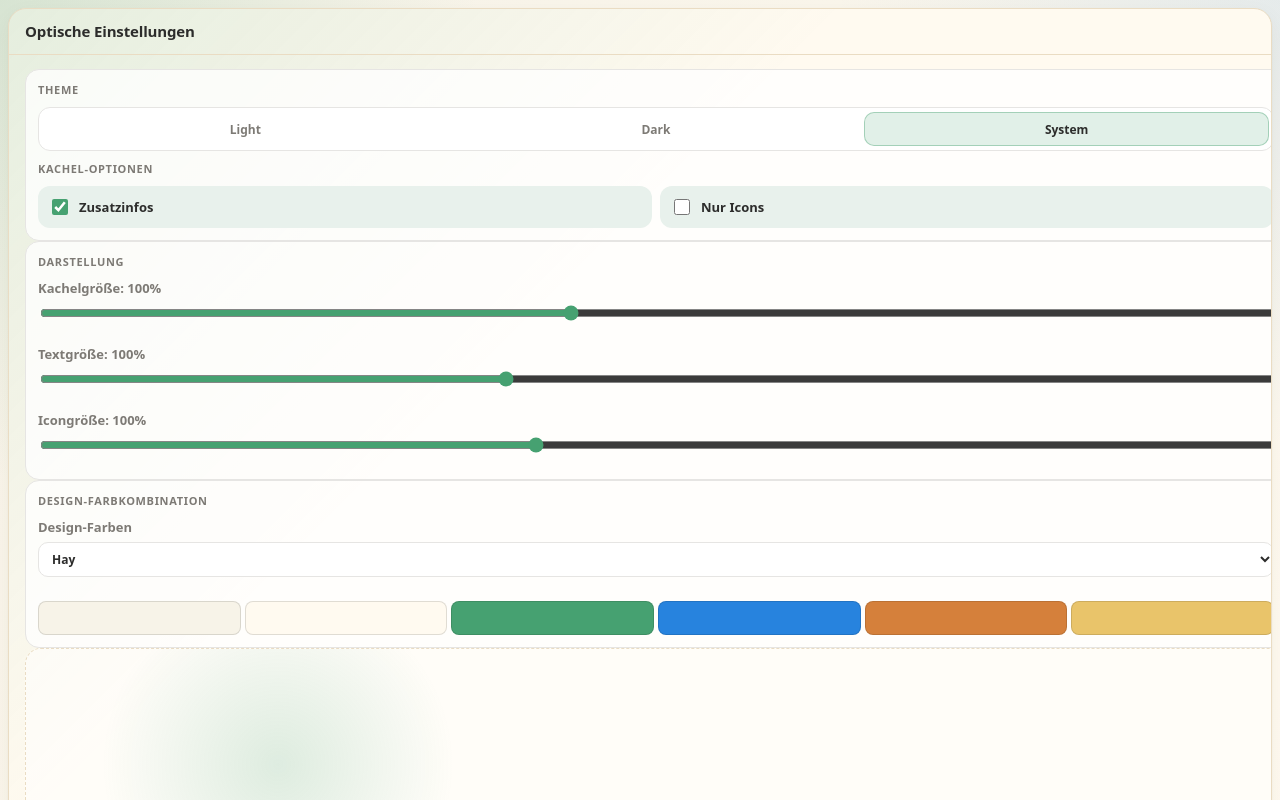
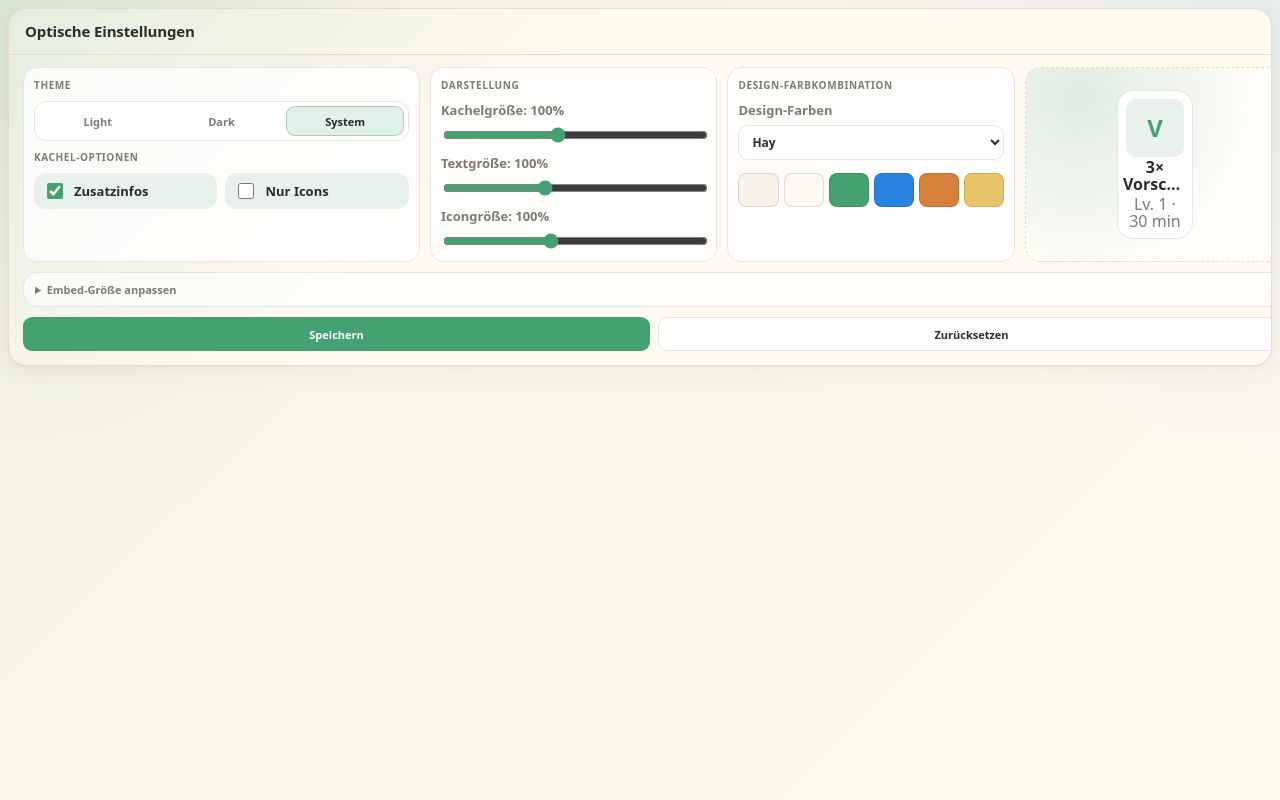
Before and after one commit to Max-Nagler/Hay-Day-Calc., a Next.js app: page /appearance in a window 1280 px wide. Shown: the top 800 px of the page. Built offline with nearby package versions, Linux system fonts and the light colour scheme.

Commit message:
Refactor appearance.css for layout and styling updates

```diff
--- a/app/appearance/appearance.css
+++ b/app/appearance/appearance.css
@@ -13,17 +13,25 @@
 
 .appearanceBody {
   display: grid;
-  gap: 12px;
-  margin: 14px 16px 16px;
+  gap: 10px;
+  margin: 12px 14px 14px;
   transform: scale(var(--appearance-page-zoom, 1));
   transform-origin: top left;
   width: calc(100% / var(--appearance-page-zoom, 1));
 }
 
+.appearanceToolbar {
+  display: grid;
+  grid-template-columns: minmax(300px, 1.45fr) minmax(280px, 1.05fr) minmax(280px, 1.05fr) minmax(220px, 0.95fr);
+  gap: 10px;
+  align-items: stretch;
+}
+
 .appearanceSection {
   display: grid;
-  gap: 10px;
-  padding: 12px;
+  gap: 9px;
+  min-width: 0;
+  padding: 10px;
   border: 1px solid var(--border);
   border-radius: 14px;
   background: color-mix(in srgb, var(--surface-strong) 78%, transparent);
@@ -32,19 +40,14 @@
 .appearanceSection h2 {
   margin: 0;
   color: var(--muted);
-  font-size: 11px;
+  font-size: 10px;
   font-weight: 900;
   letter-spacing: 0.06em;
   text-transform: uppercase;
 }
 
-.themeSection {
-  grid-template-columns: minmax(320px, 1fr) minmax(320px, 1fr);
-  align-items: end;
-}
-
-.themeSection h2 {
-  grid-column: 1 / -1;
+.themeTileSection {
+  align-content: start;
 }
 
 .appearanceSegment {
@@ -59,12 +62,12 @@
 
 .appearanceSegment button,
 .appearanceActions button {
-  min-height: 34px;
+  min-height: 30px;
   border: 1px solid transparent;
-  border-radius: 10px;
+  border-radius: 9px;
   background: transparent;
   color: var(--muted);
-  font-size: 12px;
+  font-size: 11px;
   font-weight: 850;
 }
 
@@ -81,14 +84,14 @@
 }
 
 .tileSettingsInline .singleCheckbox {
+  min-height: 32px;
   margin: 0;
+  padding: 7px 9px;
 }
 
-.appearanceMainGrid {
-  display: grid;
-  grid-template-columns: minmax(260px, 1fr) minmax(260px, 1fr) minmax(220px, 1fr);
-  gap: 10px;
-  align-items: stretch;
+.appearanceSizingSection .field,
+.paletteSection .field {
+  margin-bottom: 0;
 }
 
 .paletteSection {
@@ -98,7 +101,7 @@
 .paletteSwatches {
   display: grid;
   grid-template-columns: repeat(6, 1fr);
-  gap: 4px;
+  gap: 5px;
 }
 
 .paletteSwatches span {
@@ -108,14 +111,14 @@
 }
 
 .selectedPaletteSwatches {
-  margin-top: 2px;
+  margin-top: 4px;
 }
 
 .appearancePreview {
   display: grid;
   place-items: center;
   min-height: 100%;
-  padding: 16px;
+  padding: 12px;
   border: 1px dashed var(--border-warm);
   border-radius: 16px;
   background:
@@ -130,8 +133,14 @@
 }
 
 .appearancePreview .visualIcon {
-  width: calc(68px * var(--icon-scale, 1));
-  height: calc(68px * var(--icon-scale, 1));
+  width: calc(58px * var(--icon-scale, 1));
+  height: calc(58px * var(--icon-scale, 1));
+}
+
+.appearancePreview .visualItem {
+  flex-basis: 76px;
+  width: 76px;
+  min-height: 108px;
 }
 
 .appearancePreview .visualItem strong,
@@ -152,9 +161,9 @@
 }
 
 .appearanceAdvanced summary {
-  padding: 10px 12px;
+  padding: 9px 11px;
   color: var(--muted);
-  font-size: 12px;
+  font-size: 11px;
   font-weight: 900;
   cursor: pointer;
 }
@@ -170,6 +179,7 @@
 }
 
 .appearanceActions button {
+  min-height: 34px;
   border-color: var(--border);
   background: var(--surface-strong);
   color: var(--text);
@@ -185,13 +195,18 @@
   border-color: rgba(255, 255, 255, 0.14);
 }
 
-@media (max-width: 900px) {
-  .themeSection,
-  .appearanceMainGrid {
-    grid-template-columns: 1fr;
+@media (max-width: 1040px) {
+  .appearanceToolbar {
+    grid-template-columns: 1fr 1fr;
   }
 
   .appearancePreview {
-    min-height: 180px;
+    min-height: 170px;
   }
 }
+
+@media (max-width: 720px) {
+  .appearanceToolbar {
+    grid-template-columns: 1fr;
+  }
+}
```
